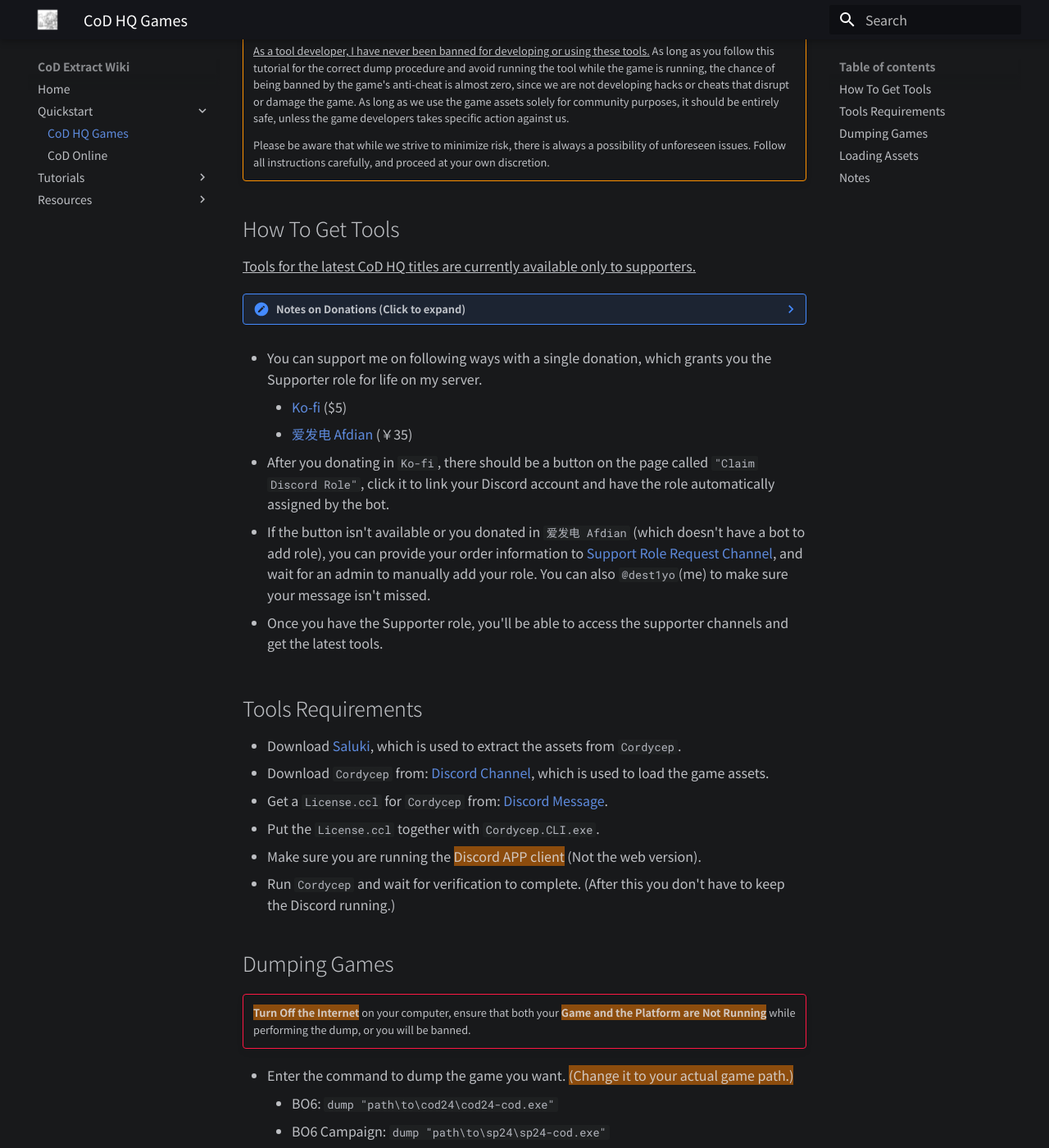
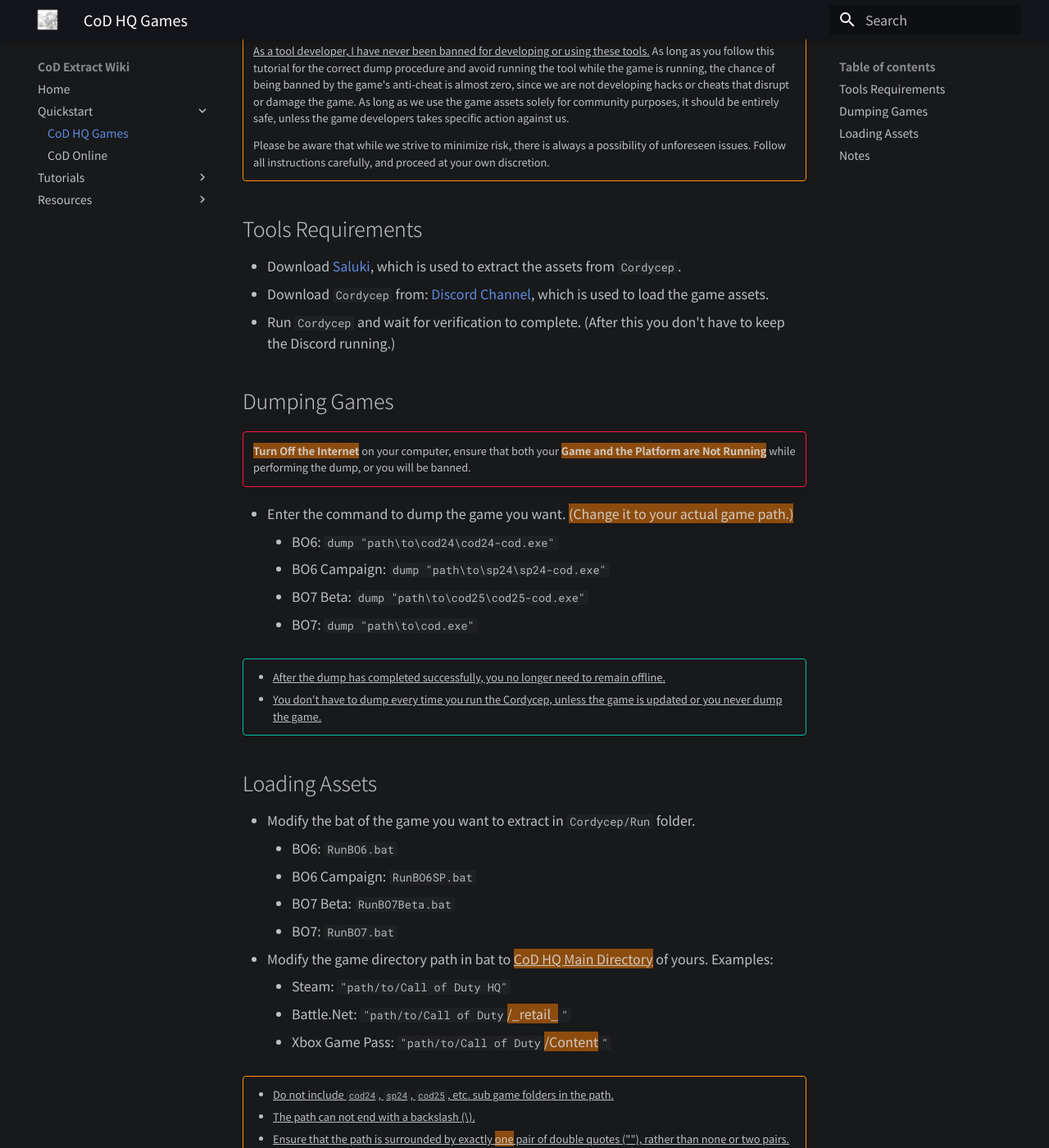
Before and after one commit to dest1yo/cod-extract-wiki, an MkDocs documentation site: the page built from docs/quickstart/cod_hq_games.md, in a window 1280 px wide and 1400 px high, scrolled down 305 px. Shown: the whole window at 82% size. Built offline with MkDocs 1.6.1 and Material for MkDocs 9.7.7, drawn with Linux system fonts in a browser that asks for light colours; emoji names are drawn with the system emoji font; some of the changed text lies outside the part shown.

Commit message:
Remove supporter only Cordycep tool info to prevent confusing newcomers

```diff
--- a/docs/quickstart/cod_hq_games.md
+++ b/docs/quickstart/cod_hq_games.md
@@ -11,38 +11,9 @@
 
     Please be aware that while we strive to minimize risk, there is always a possibility of unforeseen issues. Follow all instructions carefully, and proceed at your own discretion.
 
-## How To Get Tools
-^^Tools for the latest CoD HQ titles are currently available only to supporters.^^
-
-??? note "Notes on Donations (Click to expand)"
-    **Sincere thanks to everyone for your support! Hope you can enjoy the tools.** :blue_heart:
-
-    ^^The donation amount is set low because I don't make a living from donations—all support simply motivates me to keep developing these tools.^^ To be honest, I spend far more time developing these tools than I receive in compensation, but I have never felt that this is unfair and actively complained about it.
-
-    Donations will let me know people find my work useful and are willing to support me, which helps me stay positive and keep going—nothing more.
-    (I think we need at least some sponsorship to at least cover the cost of buying the game lmao.)
-
-    ^^If you feel this is too much or are unable to pay, you can wait for the free public version to be released later.^^
-    I prefer not to get into arguments or over-explain about this, since I believe nice people can be able to understand how developers feel. :smile:
-
-    To those who tend to be self-centered and try to hurt others, I don't mean to blame you, but I have to point out that it's important to consider other people's feelings, not just your own, since no one is forcing you to use these tools.
-
-- You can support me on following ways with a single donation, which grants you the Supporter role for life on my server.
-    - [Ko-fi](https://ko-fi.com/dest1yo) ($5)
-    - [爱发电 Afdian](https://afdian.com/a/dest1yo) (￥35)
-
-- After you donating in `Ko-fi`, there should be a button on the page called `"Claim Discord Role"`, click it to link your Discord account and have the role automatically assigned by the bot.
-
-- If the button isn't available or you donated in `爱发电 Afdian` (which doesn't have a bot to add role), you can provide your order information to [Support Role Request Channel](discord://discord.com/channels/1191534071055130645/1303034681691738154), and wait for an admin to manually add your role. You can also `@dest1yo`(me) to make sure your message isn't missed.
-
-- Once you have the Supporter role, you'll be able to access the supporter channels and get the latest tools.
-
 ## Tools Requirements
 - Download [Saluki](https://github.com/echo000/saluki-releases/releases), which is used to extract the assets from `Cordycep`.
-- Download `Cordycep` from: [Discord Channel](discord://discord.com/channels/1191534071055130645/1302004278935945218), which is used to load the game assets.
-- Get a `License.ccl` for `Cordycep` from: [Discord Message](discord://discord.com/channels/1191534071055130645/1307976595583012865/1312029819005046826).
-- Put the `License.ccl` together with `Cordycep.CLI.exe`.
-- Make sure you are running the ==Discord APP client== (Not the web version).
+- Download `Cordycep` from: [Discord Channel](discord://discord.com/channels/1191534071055130645/1194338541371670609), which is used to load the game assets.
 - Run `Cordycep` and wait for verification to complete. (After this you don't have to keep the Discord running.)
 
 ## Dumping Games
@@ -96,7 +67,7 @@
     - Follow the news in the channels or make a backup for game.
 
 - If you run into any problems, you can:
-    - Ask questions in [Supporter Channel](discord://discord.com/channels/1191534071055130645/1301475313749987339).
+    - Ask questions in chat channels.
     - Post questions, issues or requests in: [Feedback Forum](discord://discord.com/channels/1191534071055130645/1302069283010121818).
 
 !!! tip "Tip for Posting Issues"
```
